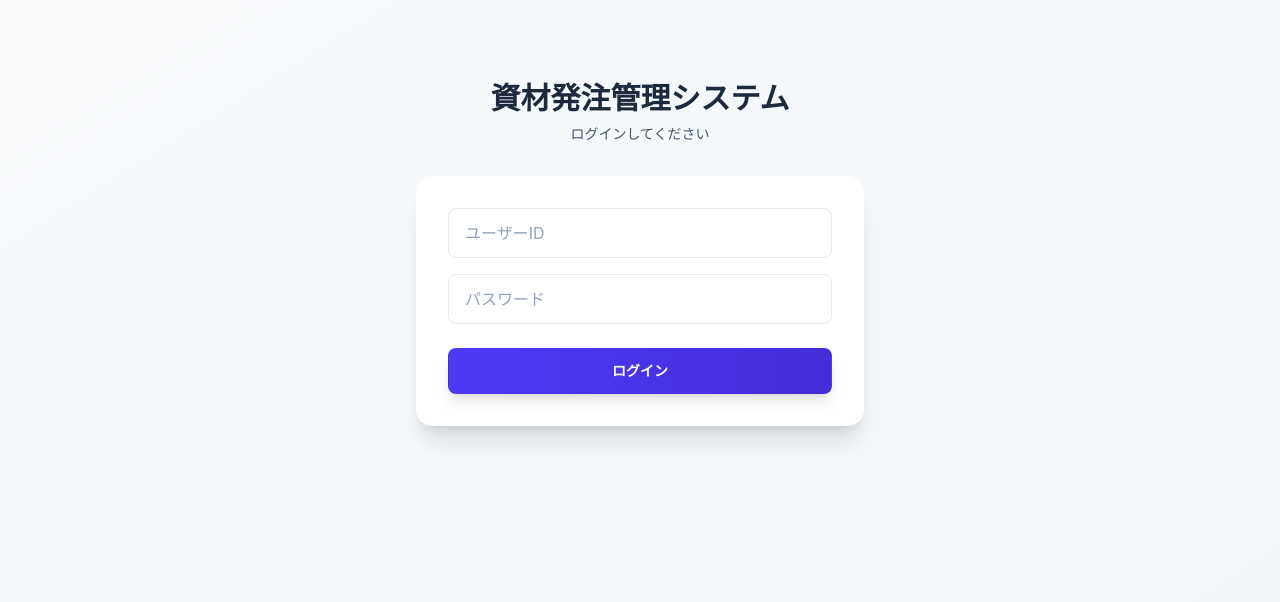
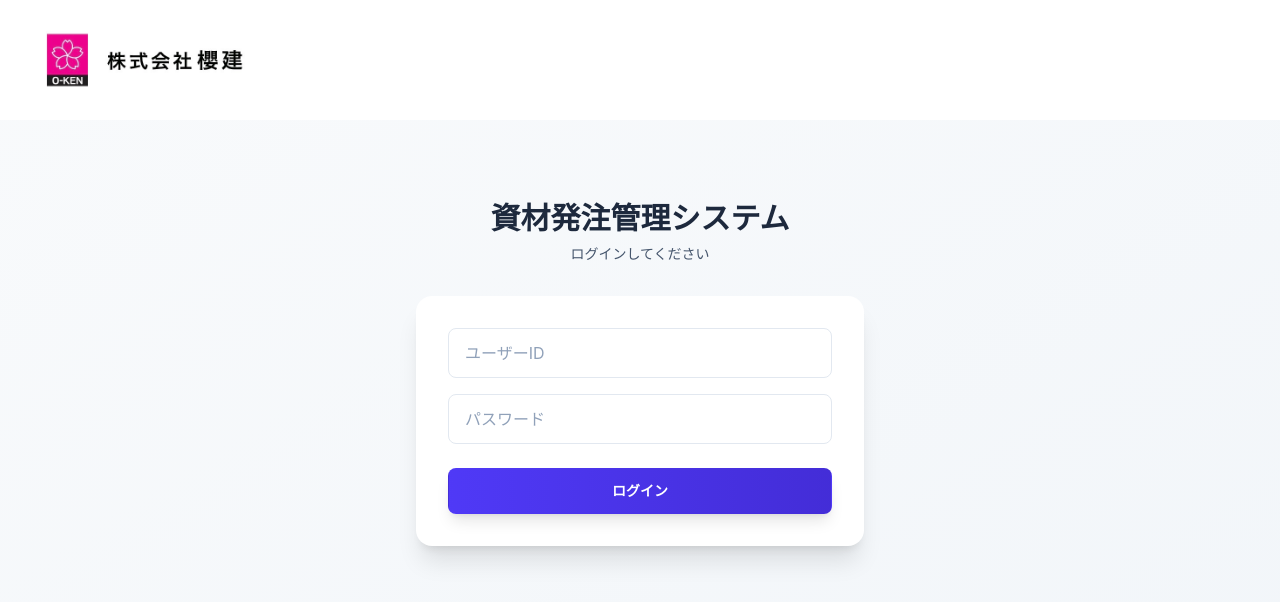
Before and after one commit to Charumeran/oken-application, a Next.js app: page / in a window 1280 px wide. Shown: the top 602 px of the page. Built offline with nearby package versions, Linux system fonts and the light colour scheme; no server answers.

Commit message:
ヘッダーの条件変更

```diff
--- a/src/app/layout.tsx
+++ b/src/app/layout.tsx
@@ -2,7 +2,6 @@ import type { Metadata } from "next";
 import { Geist, Geist_Mono } from "next/font/google";
 import "./globals.css";
 import Header from "@/components/Header";
-import { cookies } from "next/headers";
 
 const geistSans = Geist({
   variable: "--font-geist-sans",
@@ -24,15 +23,12 @@ export default async function RootLayout({
 }: Readonly<{
   children: React.ReactNode;
 }>) {
-  const cookieStore = await cookies();
-  const hasSession = cookieStore.has("auth-session");
-
   return (
     <html lang="ja">
       <body
         className={`${geistSans.variable} ${geistMono.variable} antialiased`}
       >
-        {hasSession && <Header />}
+        <Header />
         {children}
       </body>
     </html>
```
